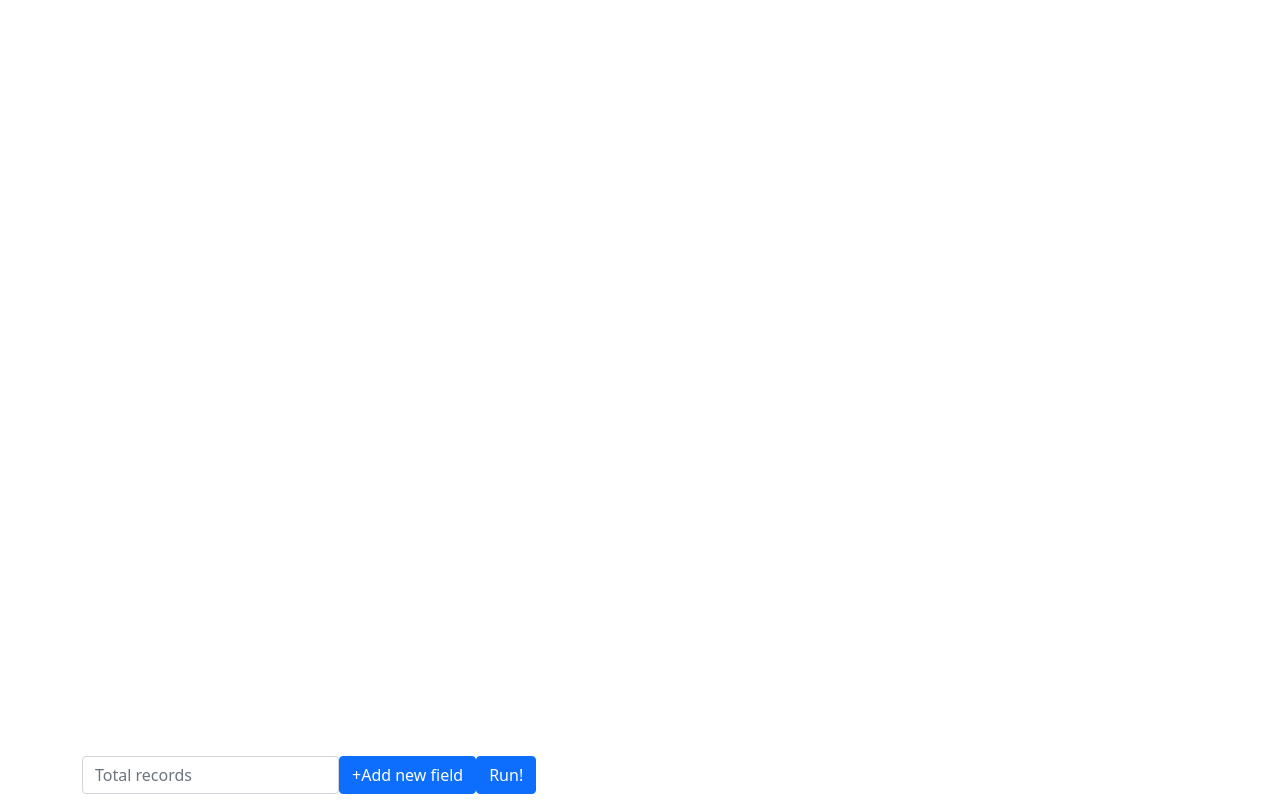
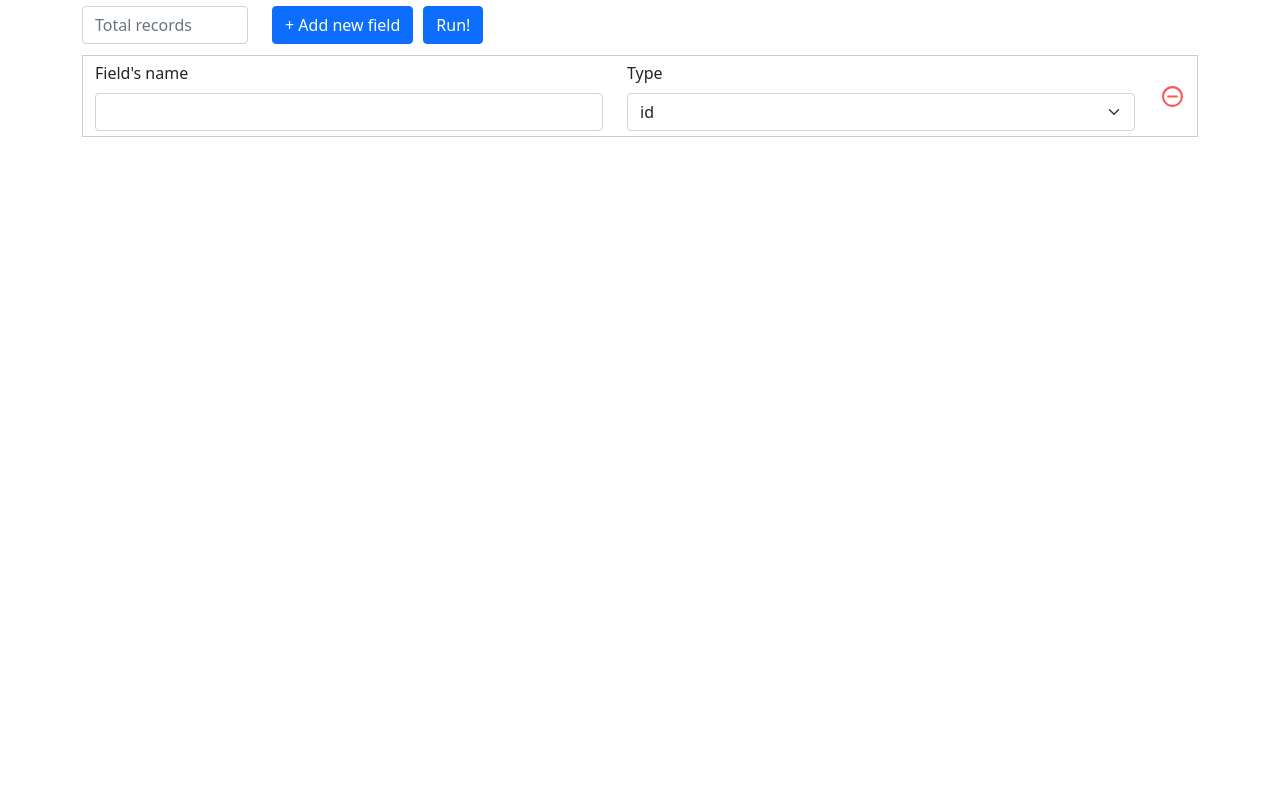
Before and after one commit to doneWorker/json-generator, a React (Create React App) app: page / in a window 1280 px wide. Built offline with nearby package versions, Linux system fonts and the light colour scheme.

Commit message:
feat: style changes

```diff
--- a/package.json
+++ b/package.json
@@ -13,6 +13,7 @@
     "react-dom": "^17.0.2",
     "react-icons": "^4.3.1",
     "react-scripts": "5.0.0",
+    "styled-components": "^5.3.3",
     "web-vitals": "^2.1.4"
   },
   "scripts": {
--- a/src/App.js
+++ b/src/App.jsx
@@ -1,16 +1,42 @@
 import { useState } from "react";
 import { Container, Col, Row, Modal, Form, Button } from "react-bootstrap";
-import { MdRemoveCircleOutline } from "react-icons/md";
+import styled from "styled-components";
 
 import generate from "./generate";
+import RenderComponent from "./components/RenderComponent";
 import NumberAdditional from "./components/NumberAdditional";
 import OneOfAdditional from "./components/OneOfAdditional";
 import StringAdditional from "./components/StringAdditional";
 
+import { MdRemoveCircleOutline } from "react-icons/md";
+
 import "bootstrap/dist/css/bootstrap.min.css";
 
-const Component = ({ Elem, onChange }) =>
-  Elem ? <Elem onChange={onChange} /> : <></>;
+/* Styled */
+const Header = styled.header`
+  height: 50px;
+  display: flex;
+  align-items: center;
+  flex-grow: 0;
+`;
+
+const $Row = styled(Row)`
+  padding: 5px 0;
+  margin: 5px 0;
+  border: 1px solid #ccc;
+  background: white;
+`;
+
+const RemoveCol = styled(Col)`
+  cursor: pointer;
+  display: flex;
+  align-items: center;
+  justify-content: center;
+  flex-basis: 50px;
+  flex-grow: 0;
+  font-size: 25px;
+  color: #ff5555;
+`;
 
 const typesToComponents = {
   number: NumberAdditional,
@@ -18,10 +44,12 @@ const typesToComponents = {
   string: StringAdditional,
 };
 
+const defaultField = { name: "", type: "id" };
+
 const GeneratorPage = () => {
   const [state, setState] = useState({
     total: 0,
-    fields: [],
+    fields: [defaultField],
   });
 
   const [generatedJSON, setGeneratedJSON] = useState("");
@@ -31,7 +59,7 @@ const GeneratorPage = () => {
   const handleAddNewField = () => {
     setState((prev) => ({
       ...prev,
-      fields: [...prev.fields, { name: "", type: "id" }],
+      fields: [...prev.fields, defaultField],
     }));
   };
 
@@ -75,18 +103,40 @@ const GeneratorPage = () => {
 
   return (
     <main>
+      <Header>
+        <Container>
+          <Row>
+            <Form.Group as={Col} xs={2}>
+              <Form.Control
+                type="number"
+                name="value"
+                placeholder="Total records"
+                required
+                value={state.total > 0 ? state.total : null}
+                onChange={(e) => handleTotalChange(parseInt(e.target.value))}
+              />
+            </Form.Group>
+            <Col>
+              <Button onClick={handleAddNewField} style={{ marginRight: 10 }}>
+                + Add new field
+              </Button>
+              <Button
+                variant="primary"
+                onClick={() => {
+                  setGeneratedJSON(generate(state));
+                  setModalIsOpen(true);
+                }}
+              >
+                Run!
+              </Button>
+            </Col>
+          </Row>
+        </Container>
+      </Header>
       <Container>
         <Form>
           {state.fields.map((field, idx) => (
-            <Row
-              key={idx}
-              style={{
-                background: "white",
-                padding: "5px 0",
-                margin: "5px 0",
-                border: "1px solid #ccc",
-              }}
-            >
+            <$Row key={idx}>
               <Form.Group as={Col}>
                 <Form.Label className="label">Field's name</Form.Label>
                 <Form.Control
@@ -115,59 +165,18 @@ const GeneratorPage = () => {
                 </Form.Select>
               </Form.Group>
               {
-                <Component
+                <RenderComponent
                   Elem={typesToComponents[field.type]}
                   onChange={(key, val) =>
                     handleChangeFieldAdditional(idx, key, val)
                   }
                 />
               }
-              <Col
-                style={{
-                  cursor: "pointer",
-                  flexBasis: 50,
-                  flexGrow: 0,
-                  display: "flex",
-                  alignItems: "center",
-                  justifyContent: "center",
-                  color: "#ff5555",
-                  fontSize: 25,
-                }}
-              >
+              <RemoveCol>
                 <MdRemoveCircleOutline onClick={() => handleRemoveField(idx)} />
-              </Col>
-            </Row>
+              </RemoveCol>
+            </$Row>
           ))}
-          <footer
-            style={{
-              position: "fixed",
-              bottom: 0,
-              height: 50,
-              display: "flex",
-              alignItems: "center",
-            }}
-          >
-            <Form.Group as={Col}>
-              <Form.Control
-                type="number"
-                name="value"
-                placeholder="Total records"
-                required
-                value={state.total > 0 ? state.total : null}
-                onChange={(e) => handleTotalChange(parseInt(e.target.value))}
-              />
-            </Form.Group>
-            <Button onClick={handleAddNewField}>+Add new field</Button>
-            <Button
-              variant="primary"
-              onClick={() => {
-                setGeneratedJSON(generate(state));
-                setModalIsOpen(true);
-              }}
-            >
-              Run!
-            </Button>
-          </footer>
         </Form>
       </Container>
       <Modal scrollable show={modalIsOpen} onHide={() => setModalIsOpen(false)}>
--- /dev/null
+++ b/src/components/RenderComponent.jsx
@@ -0,0 +1,4 @@
+const RenderComponent = ({ Elem, onChange }) =>
+  Elem ? <Elem onChange={onChange} /> : <></>;
+
+export default RenderComponent;
```
Also changed, not shown: src/App.css (deleted, +0 -38 lines), 1 other file (tests, documents, lock files or other folders).
